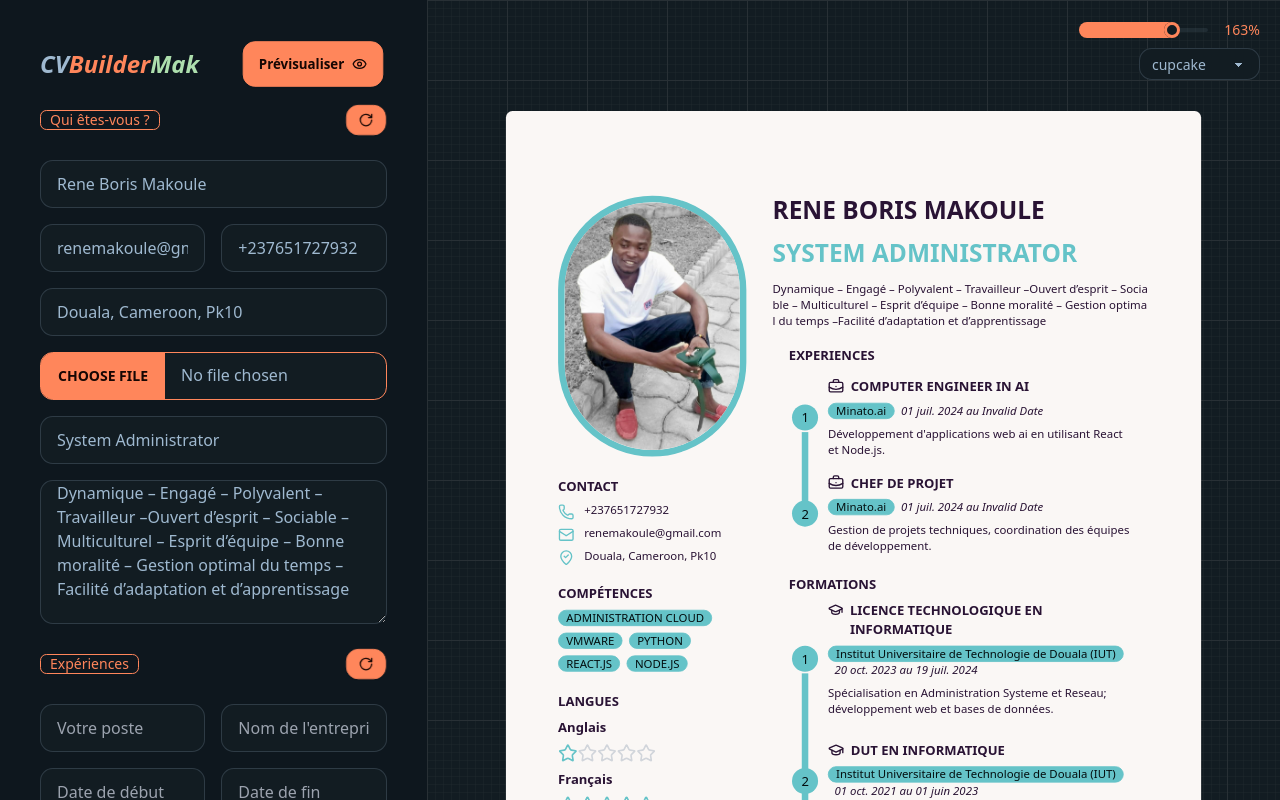
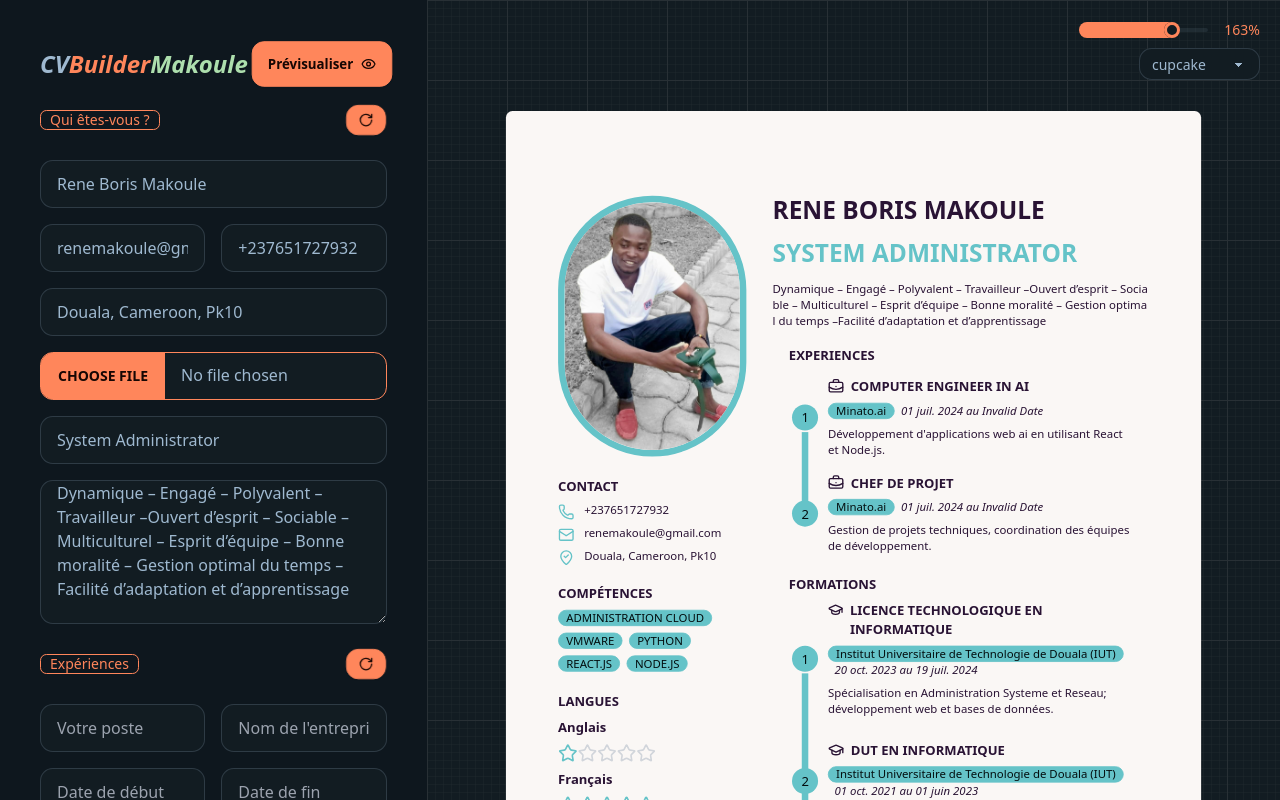
Before and after one commit to renemakoule/cvbuildermak, a Next.js app: page / in a window 1280 px wide. Built offline with nearby package versions, Linux system fonts and the light colour scheme.

Commit message:
Update page.tsx

```diff
--- a/app/page.tsx
+++ b/app/page.tsx
@@ -146,7 +146,7 @@
               <h1 className="text-2xl font-bold italic">
                 CV
                 <span className="text-primary">Builder</span>
-                <span className="text-success">Mak</span>
+                <span className="text-success">Makoule</span>
 
               </h1>
 
```
